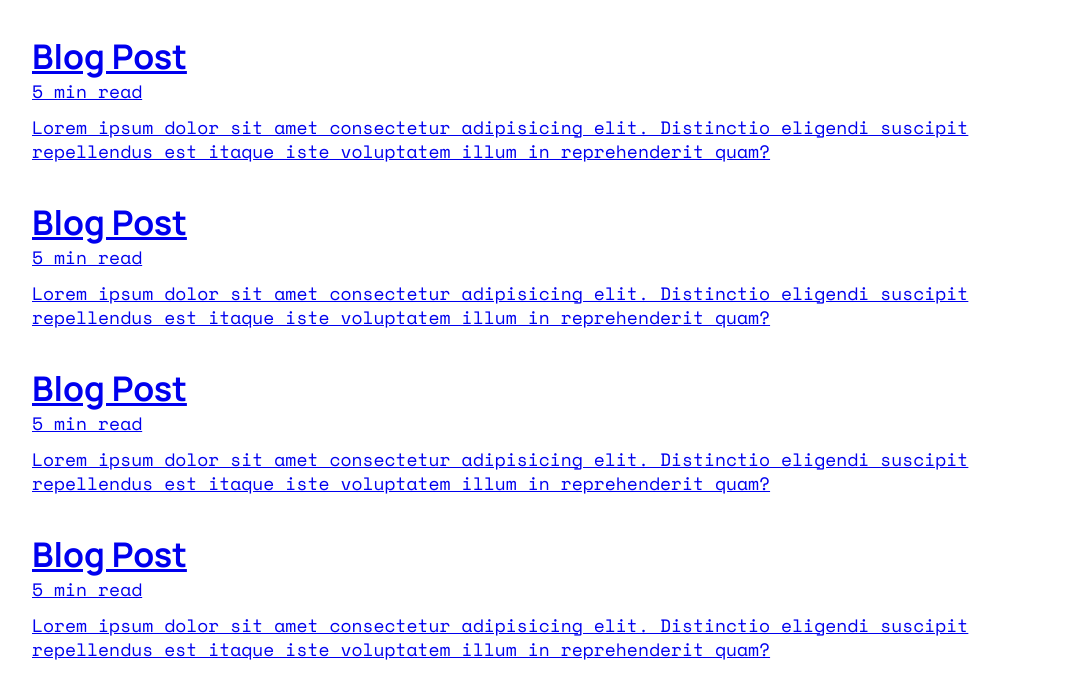
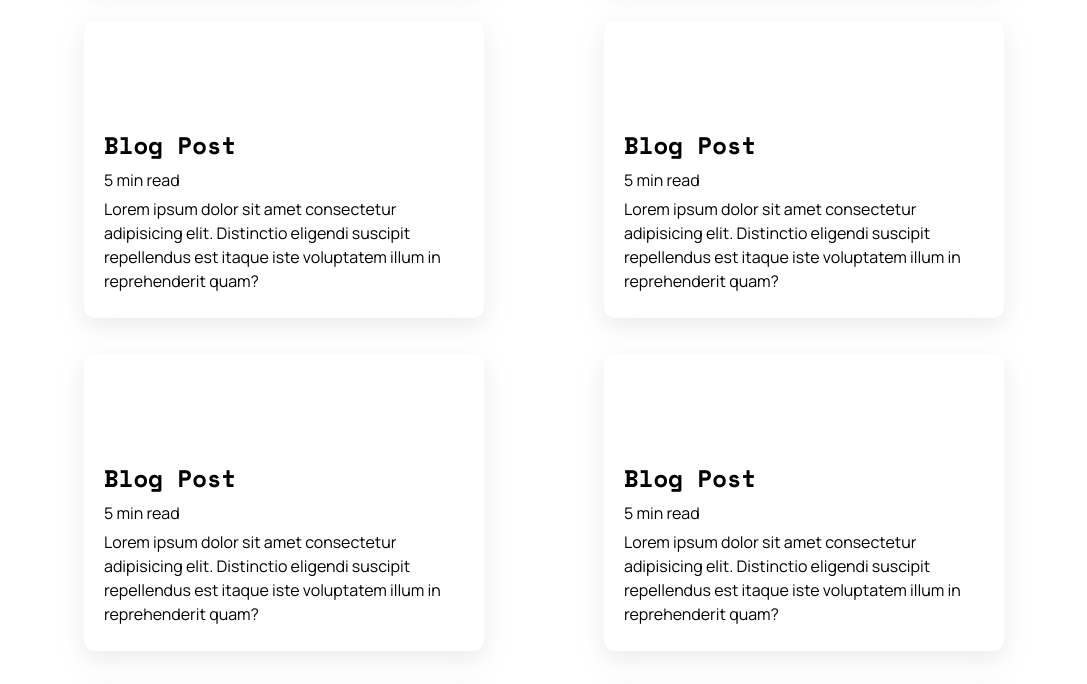
Before and after one commit to Nirantborkar/btc.github-io, a plain HTML site: page blog page.html in a window 1280 px wide. Shown: the part 793-1477 px from the top of the page, without its empty margins (96-1183 px from the left). Drawn offline with nearby package versions, Linux system fonts and the light colour scheme.

Commit message:
Update style.css

```diff
--- a/style.css
+++ b/style.css
@@ -604,6 +604,7 @@ hr {
   font-weight: 500;
 }
 
+
 /* BLOG PAGE STYLE */
 .text {
   --font-size: 1rem;
@@ -616,29 +617,57 @@ hr {
 }
 
 .blogpostpage {
-  padding: 5% 10%;
-  padding-bottom: 10%;
+  display: grid;
+
+  /* add media queries */
+  margin: 5% 10%;
+  /* add media queries */
+
+  grid-template-columns: repeat(auto-fit, minmax(400px, 1fr));
+
+  grid-gap: 1em;
 }
 
-.blogpostpage h1 {
-  font-family: manrope;
-  font-weight: 700;
-  font-size: 34px;
-  padding: 0 0;
-}
-.blogpostpage p {
-  font-family: "Space Mono", monospace;
-  font-weight: 400;
-  font-size: 18px;
-  padding: 0 0;
+.blogpostitem {
+  box-shadow: rgba(149, 157, 165, 0.2) 0px 8px 24px;
+  width: 400px;
+  border-radius: 10px;
+
+  margin: 10px auto;
 }
 
-.blogpostpage img {
-  font-family: "Space Mono", monospace;
-  font-weight: 400;
-  font-size: 18px;
-  padding: 0 0;
+.blogpostitem a {
+  cursor: pointer;
+  text-decoration: none;
 }
+
+.blogpostitem a h1:hover {
+  color: #0a46e4;
+}
+
+.blogpostitemcontent {
+  padding: 20px;
+}
+
+.blogpostitem img {
+  border-radius: 10px 10px 0 0;
+  width: 100%;
+  height: auto;
+}
+
+.blogpostitem h1 {
+  color: black;
+  font-size: 24px;
+  margin: 0px;
+  padding: 0px;
+}
+
+.blogpostitem p {
+  color: black;
+  margin: 5px 0;
+  padding: 0px;
+}
+
 
 /* Responsiveness */
 
```
